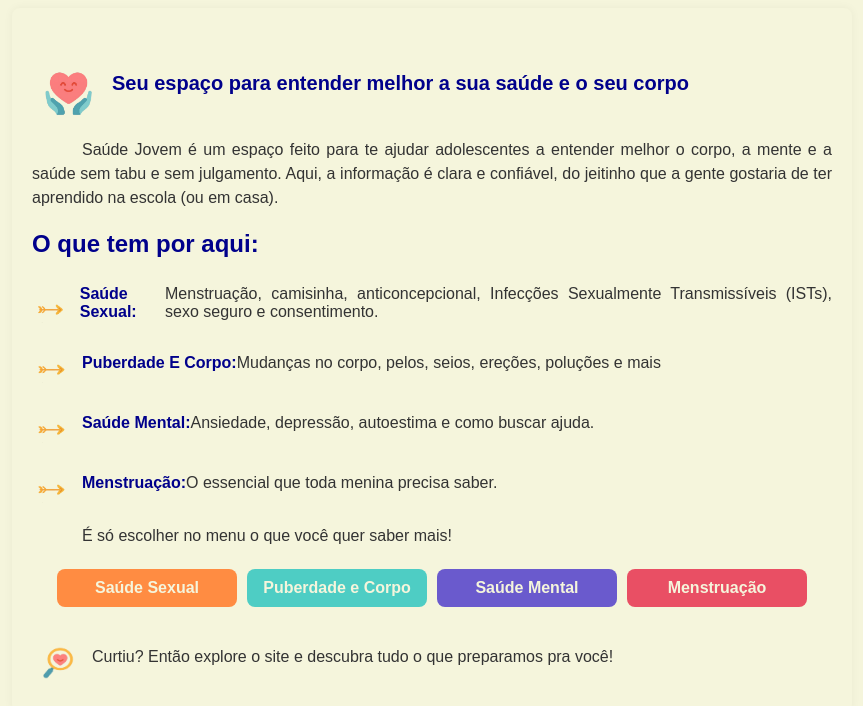
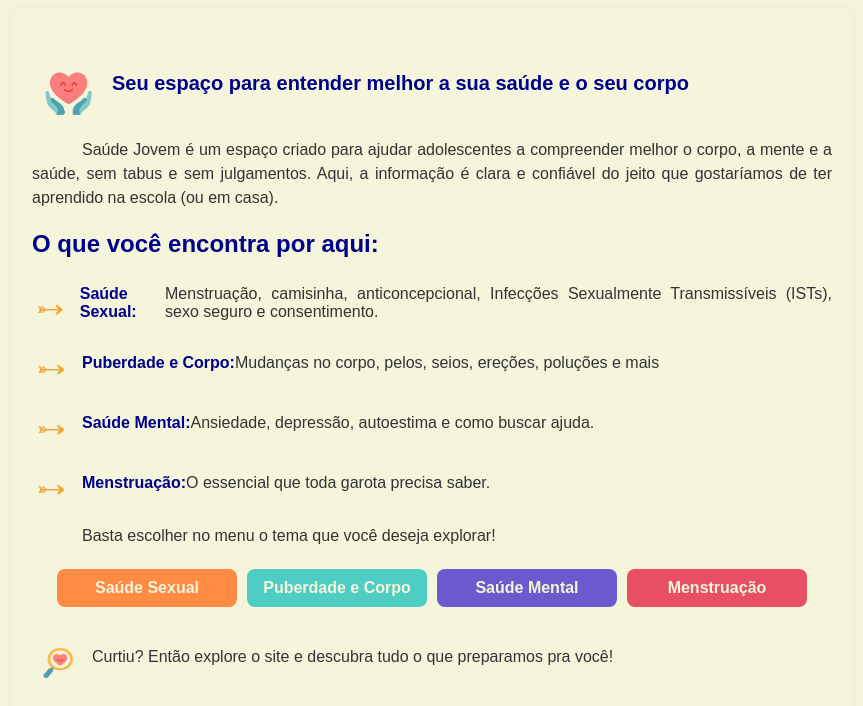
Before and after one commit to dih872/Saude-jovem, a plain HTML site: page index.html in a window 1280 px wide. Shown: the part 94-800 px from the top of the page, without its empty margins (208-1071 px from the left). Drawn offline with Linux system fonts and the light colour scheme.

Commit message:
Add files via upload

```diff
--- a/index.html
+++ b/index.html
@@ -39,25 +39,25 @@
 
 
 
-    <p>Saúde Jovem é um espaço feito para te ajudar adolescentes a entender melhor o corpo, a mente e a saúde  sem tabu e sem julgamento. Aqui, a informação é clara e confiável, do jeitinho que a gente gostaria de ter aprendido na escola (ou em casa).</p>
+    <p>Saúde Jovem é um espaço criado para ajudar adolescentes a compreender melhor o corpo, a mente e a saúde, sem tabus e sem julgamentos. Aqui, a informação é clara e confiável do jeito que gostaríamos de ter aprendido na escola (ou em casa).</p>
 
 
 
-    <h2 class="cor-inicial">O que tem por aqui:</h2>
+    <h2 class="cor-inicial">O que você encontra por aqui:</h2>
     <ul>
       <div class="conteudo-com-imagem">
 
       <li><img src="_imagem/setinha.png"alt="icone" class="icone seta"><strong class="cor-inicial">Saúde Sexual:</strong> Menstruação, camisinha, anticoncepcional, Infecções Sexualmente Transmissíveis (ISTs), sexo seguro e consentimento.</li>
 
-      <li><img src="_imagem/setinha.png" alt="icone" class="icone seta"><strong class="cor-inicial">Puberdade E Corpo:</strong> Mudanças no corpo, pelos, seios, ereções, poluções e mais</li>
+      <li><img src="_imagem/setinha.png" alt="icone" class="icone seta"><strong class="cor-inicial">Puberdade e Corpo:</strong> Mudanças no corpo, pelos, seios, ereções, poluções e mais</li>
 
       <li><img src="_imagem/setinha.png" alt="icone" class="icone seta"><strong class="cor-inicial">Saúde Mental:</strong> Ansiedade, depressão, autoestima e como buscar ajuda.</li>
 
-      <li><img src="_imagem/setinha.png" alt="icone" class="icone seta"><strong class="cor-inicial">Menstruação:</strong> O essencial que toda menina precisa saber.</li>
+      <li><img src="_imagem/setinha.png" alt="icone" class="icone seta"><strong class="cor-inicial">Menstruação:</strong> O essencial que toda garota precisa saber.</li>
       </div>
     </ul>
 
-    <p>É só escolher no menu o que você quer saber  mais!</p>
+    <p>Basta escolher no menu o tema que você deseja explorar!</p>
     <nav id="menu">
       <ul>
         <li><a href="saude-sexual.html">Saúde Sexual</a></li>
@@ -66,6 +66,8 @@
         <li><a href="Menstruação.html">Menstruação</a></li>
       </ul>
     </nav>
+
+
 
     <div class="conteudo-com-imagem-lupa">
       <img src="_imagem/lupa.png" alt="icone" class="icone lupa">
```
